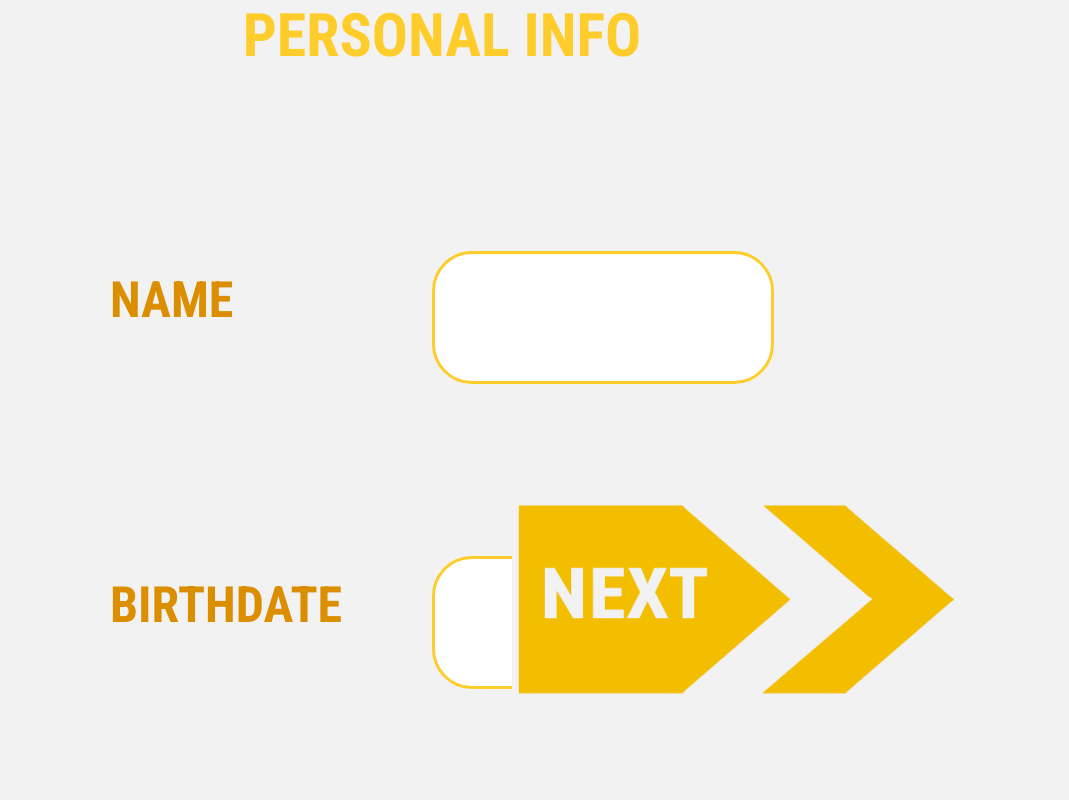
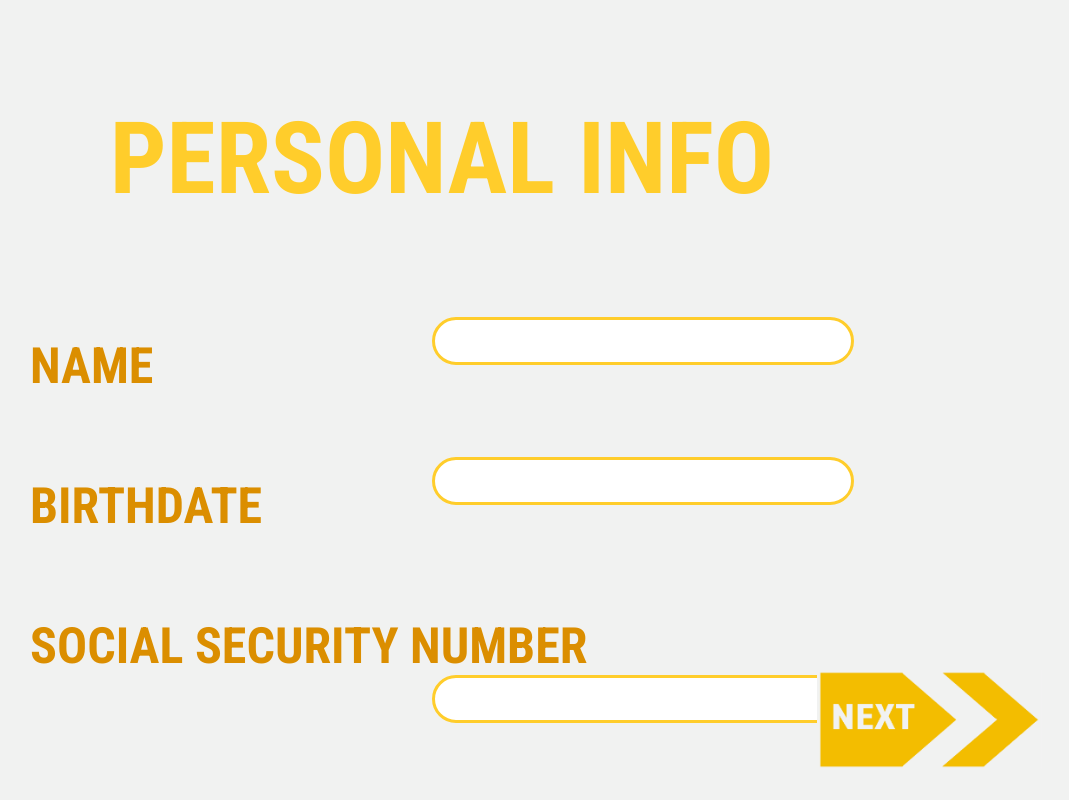
Before and after one commit to ljboard/kiosk, a React (Create React App) app: page / in a window 1280 px wide. Both pictures are taken after a click on the button "START". Shown: the top 800 px of the page, without its empty margins (198-1267 px from the left). Built offline with nearby package versions, Linux system fonts and the light colour scheme.

Commit message:
font size fixes

```diff
--- a/src/App.css
+++ b/src/App.css
@@ -26,12 +26,12 @@ input[type="text"], input[type="number"] {
   border-radius: 40px;
   width: 50%;
   height: 100%;
-  font-size: 60px;
+  font-size: 35px;
 }
 
 .infoSection {
-  height: 125px;
-  margin: 180px;
+  height: 40px;
+  margin: 100px;
 }
 
 .infoSection h3 {
@@ -47,8 +47,9 @@ input[type="text"], input[type="number"] {
 }
 
 h1 {
+  padding-top: 100px;
   text-align: center;
-  font-size: 60px;
+  font-size: 100px;
   color: #ffcd2b;
   font-family: "Roboto Condensed";
 }
@@ -66,8 +67,8 @@ h2 {
   text-align: center;
   border: 3px solid #ffcd2b;
 
-  width: 20%;
-  height: 10%;
+  width: 35%;
+  height: 20%;
   margin:auto;
   margin-top: 10%;
   display: block;
@@ -78,9 +79,9 @@ h2 {
 .injuryOption {
   border: 3px solid #F1F2F1;
   border-radius: 50%;
-  width: 500px;
-  height: 520px;
-  margin: 120px;
+  width: 250px;
+  height: 260px;
+  margin: 60px;
   display: inline-block;
 }
 
--- a/src/components/confirmationPage.js
+++ b/src/components/confirmationPage.js
@@ -28,11 +28,11 @@ class ConfirmationPage extends Component {
         <h2>Please take your band.</h2>
         <img
           src={smiley}
-          width={900} height={800}
+          width={450} height={400}
         />
 
         <h2 style={{color: "#ffcd2b"}}>Your estimated wait time is
-          <span style={{color: "#683b0f", fontSize: 150 }}>
+          <span style={{color: "#683b0f", fontSize: 90 }}>
             {this.props.waitTime}
           </span>
         .</h2>
--- a/src/components/heartRate.js
+++ b/src/components/heartRate.js
@@ -61,10 +61,10 @@ class HeartRate extends Component {
       <div>
         <h2>Measurement successful.</h2>
         <img
-          style={{position: "fixed", bottom: 100, right: 120}}
+          style={{position: "fixed", bottom: 30, right: 40}}
           src={whiteArrow}
-          width={450}
-          height={200}
+          width={225}
+          height={100}
           onClick={() => {this.props.onContinueClick("injuryType")}} />
       </div>
     )
--- a/src/components/homepage.js
+++ b/src/components/homepage.js
@@ -5,7 +5,7 @@ class HomePage extends Component {
   render() {
     return (
       <div className="HomePage">
-        <h1 style={{paddingTop: 150}}>WELCOME</h1>
+        <h1 style={{paddingTop: 250}}>WELCOME</h1>
         <h2>Click below to start.</h2>
         <div id="buttonWrapper">
           <button className="startButton"
--- a/src/components/injuryType.js
+++ b/src/components/injuryType.js
@@ -35,10 +35,10 @@ class InjuryType extends Component {
       <div
         className="injuryOption"
         onClick={this.props.onInjuryTypeInput}>
-          <div style={{height: 550}}>
+          <div style={{height: 225}}>
             <img name={type.name}
               src={this.props.injuries[type.name] ? type.black : type.white}
-              style={{marginTop: 140}} width={250} height={250}
+              style={{marginTop: 70}} width={125} height={125}
             />
           </div>
           <span className="injuryOptionLabel">{type.name}</span>
@@ -47,14 +47,14 @@ class InjuryType extends Component {
     return (
       <div className="InjuryType" style={{textAlign: "center"}}>
         <h1>INJURIES</h1>
-        <div style={{height: 100}}></div><div>
+        <div style={{height: 50}}></div><div>
           {injuryTypeOptions}
         </div>
         <img
-          style={{position: "fixed", bottom: 100, right: 120}}
+          style={{position: "fixed", bottom: 30, right: 40}}
           src={orangeArrow}
-          width={450}
-          height={200}
+          width={225}
+          height={100}
           onClick={() => {this.props.onContinueClick("finished")}} />
       </div>
     );
--- a/src/components/personalInfo.js
+++ b/src/components/personalInfo.js
@@ -25,10 +25,10 @@ class PersonalInfo extends Component {
           </div>
         </div>
         <img
-          style={{position: "fixed", bottom: 100, right: 120}}
+          style={{position: "fixed", bottom: 30, right: 40}}
           src={whiteArrow}
-          width={450}
-          height={200}
+          width={225}
+          height={100}
           onClick={() => {this.props.onContinueClick("heartRate")}} />
       </div>
     );
```
